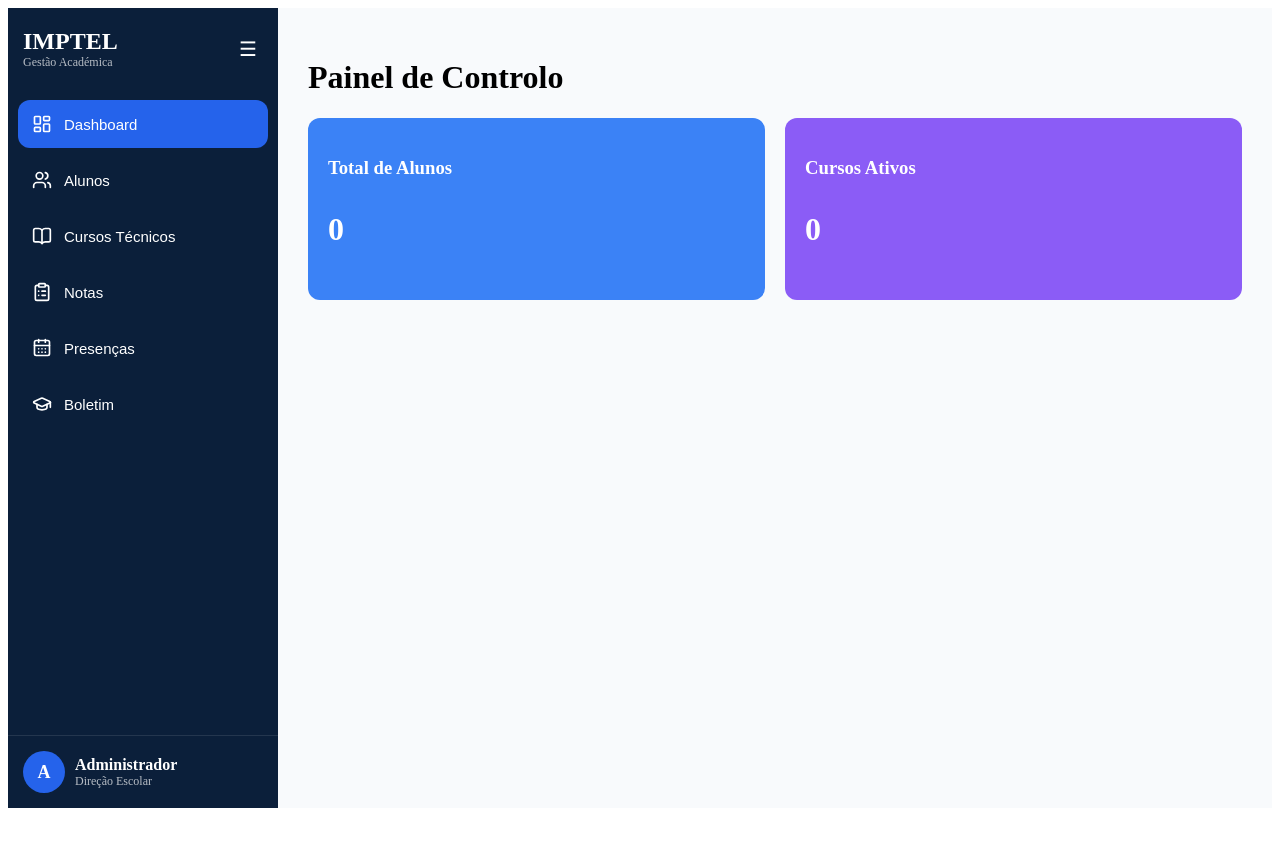
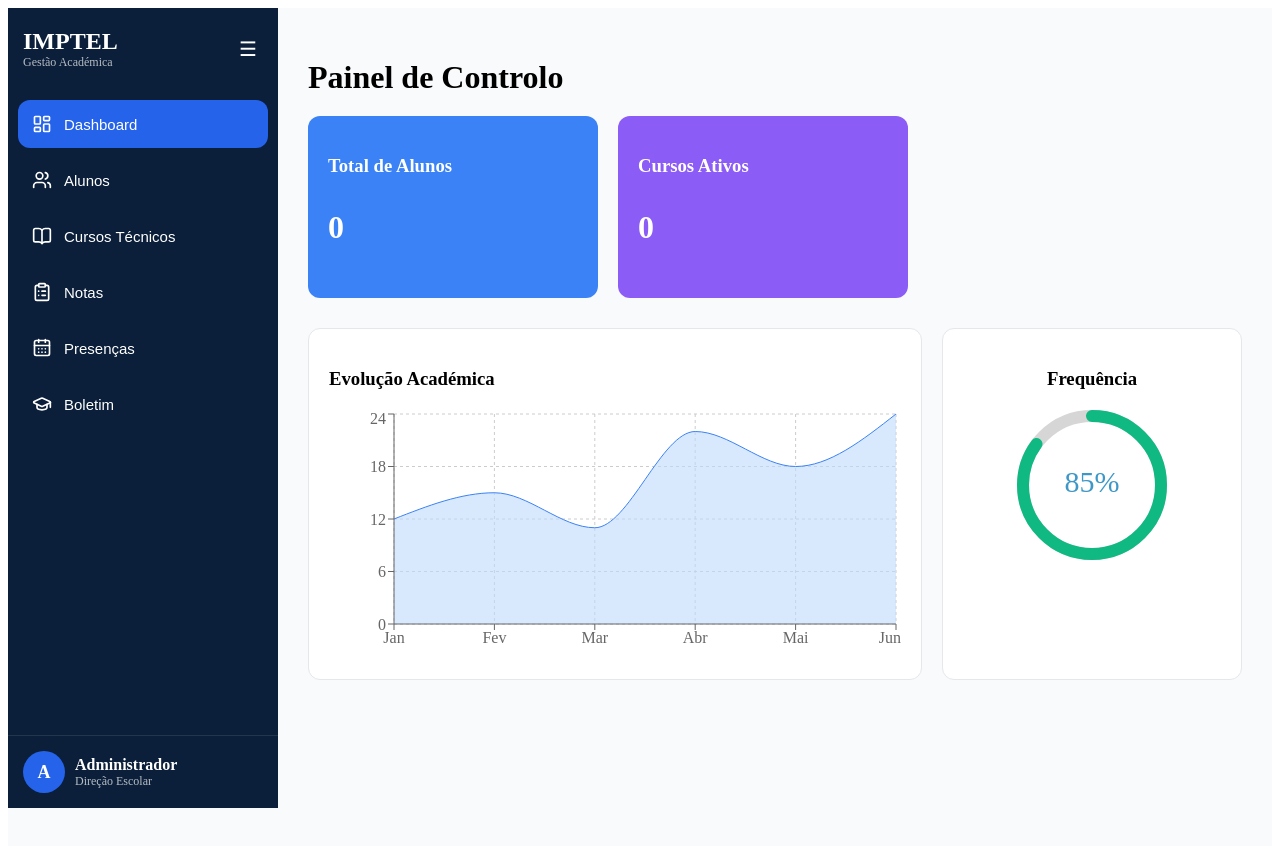
Before and after one commit to itzalexandre4-lgtm/Portal-IMPTEL, a React (Vite) app in the folder frontend/: page / in a window 1280 px wide. Shown: the top 846 px of the page. Before the commit the page ends 816 px from the top, so only its background shows below. Built offline with nearby package versions, Linux system fonts and the light colour scheme.

Commit message:
Layout profissional com graficos

```diff
--- a/frontend/src/components/UniversityDashboard.jsx
+++ b/frontend/src/components/UniversityDashboard.jsx
@@ -1,39 +1,62 @@
 import React, { useState, useEffect } from 'react';
+import { AreaChart, Area, XAxis, YAxis, CartesianGrid, Tooltip, ResponsiveContainer } from 'recharts';
+import { CircularProgressbar, buildStyles } from 'react-circular-progressbar';
+import 'react-circular-progressbar/dist/styles.css';
+
+const performanceData = [
+  { name: 'Jan', value: 12 }, { name: 'Fev', value: 15 }, { name: 'Mar', value: 11 },
+  { name: 'Abr', value: 22 }, { name: 'Mai', value: 18 }, { name: 'Jun', value: 24 }
+];
 
 export default function Dashboard() {
   const [stats, setStats] = useState({ total: 0, cursos: 0 });
 
-  const updateStats = () => {
+  useEffect(() => {
     const saved = localStorage.getItem('listaAlunos');
     const alunos = saved ? JSON.parse(saved) : [];
-    const total = alunos.length;
-    const cursos = new Set(alunos.map(a => a.curso)).size;
-    setStats({ total, cursos });
-  };
-
-  useEffect(() => {
-    updateStats();
-    window.addEventListener('storage', updateStats);
-    return () => window.removeEventListener('storage', updateStats);
+    setStats({
+      total: alunos.length,
+      cursos: new Set(alunos.map(a => a.curso)).size
+    });
   }, []);
 
   return (
-    <div style={{ padding: '30px' }}>
-      <h1>Painel de Controlo</h1>
-      <div style={{ display: 'flex', gap: '20px', marginTop: '20px' }}>
+    <div style={{ padding: '30px', backgroundColor: '#f9fafb', minHeight: '100vh' }}>
+      <h1 style={{ marginBottom: '20px' }}>Painel de Controlo</h1>
 
-        {/* Card Total de Alunos */}
-        <div style={{ padding: '20px', background: '#3b82f6', color: 'white', borderRadius: '12px', flex: 1 }}>
+      {/* Cards de Números */}
+      <div style={{ display: 'flex', gap: '20px', marginBottom: '30px' }}>
+        <div style={{ padding: '20px', background: '#3b82f6', color: 'white', borderRadius: '12px', width: '250px' }}>
           <h3>Total de Alunos</h3>
           <p style={{ fontSize: '32px', fontWeight: 'bold' }}>{stats.total}</p>
         </div>
-
-        {/* Card Cursos Ativos */}
-        <div style={{ padding: '20px', background: '#8b5cf6', color: 'white', borderRadius: '12px', flex: 1 }}>
+        <div style={{ padding: '20px', background: '#8b5cf6', color: 'white', borderRadius: '12px', width: '250px' }}>
           <h3>Cursos Ativos</h3>
           <p style={{ fontSize: '32px', fontWeight: 'bold' }}>{stats.cursos}</p>
         </div>
+      </div>
 
+      {/* Área de Gráficos */}
+      <div style={{ display: 'grid', gridTemplateColumns: '1fr 300px', gap: '20px' }}>
+        <div style={{ background: 'white', padding: '20px', borderRadius: '12px', border: '1px solid #e5e7eb' }}>
+          <h3>Evolução Académica</h3>
+          <ResponsiveContainer width="100%" height={250}>
+            <AreaChart data={performanceData}>
+              <CartesianGrid strokeDasharray="3 3" />
+              <XAxis dataKey="name" />
+              <YAxis />
+              <Tooltip />
+              <Area type="monotone" dataKey="value" stroke="#3b82f6" fill="#bfdbfe" />
+            </AreaChart>
+          </ResponsiveContainer>
+        </div>
+
+        <div style={{ background: 'white', padding: '20px', borderRadius: '12px', border: '1px solid #e5e7eb', textAlign: 'center' }}>
+          <h3>Frequência</h3>
+          <div style={{ width: '150px', margin: '20px auto' }}>
+            <CircularProgressbar value={85} text="85%" styles={buildStyles({ pathColor: '#10b981' })} />
+          </div>
+        </div>
       </div>
     </div>
   );
```
